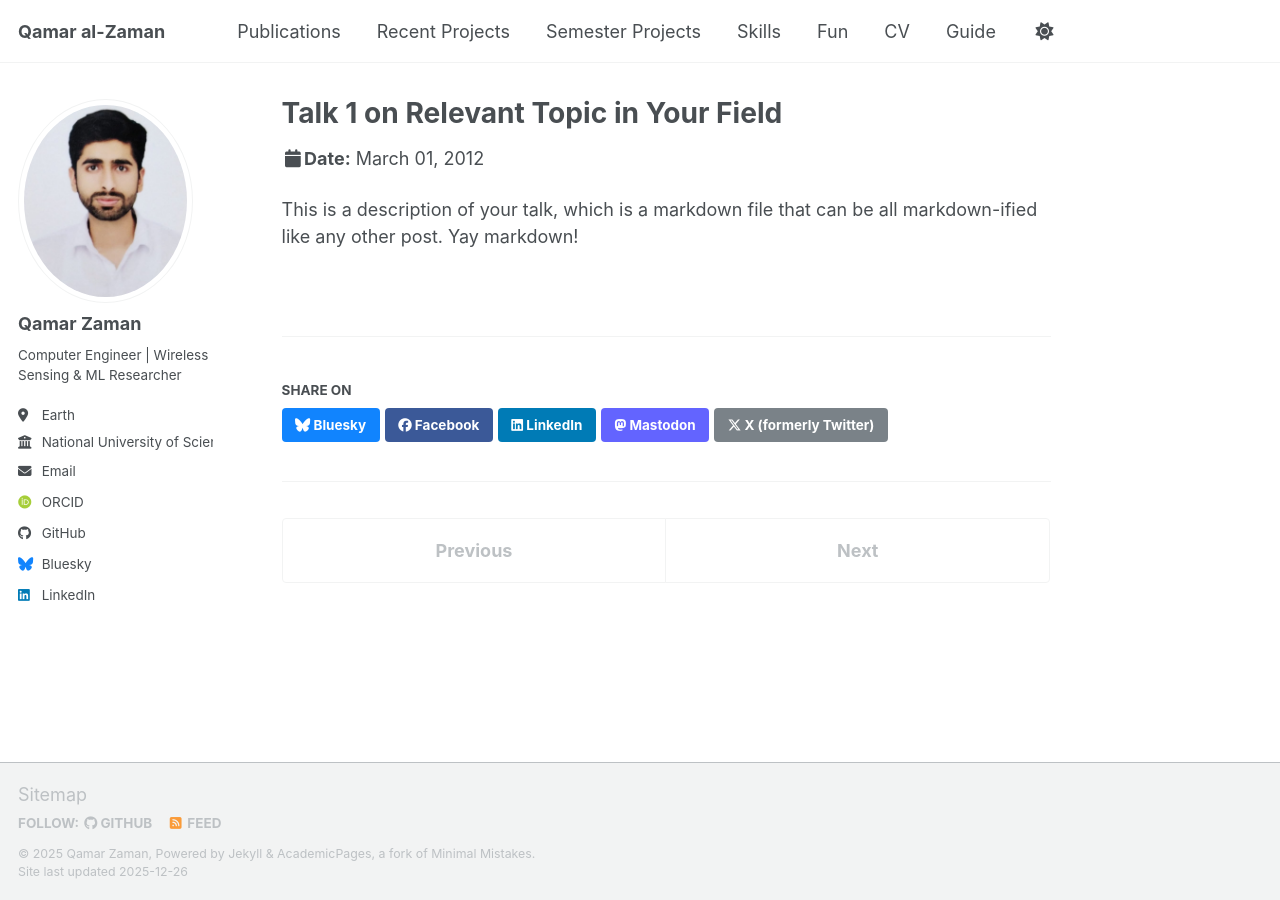
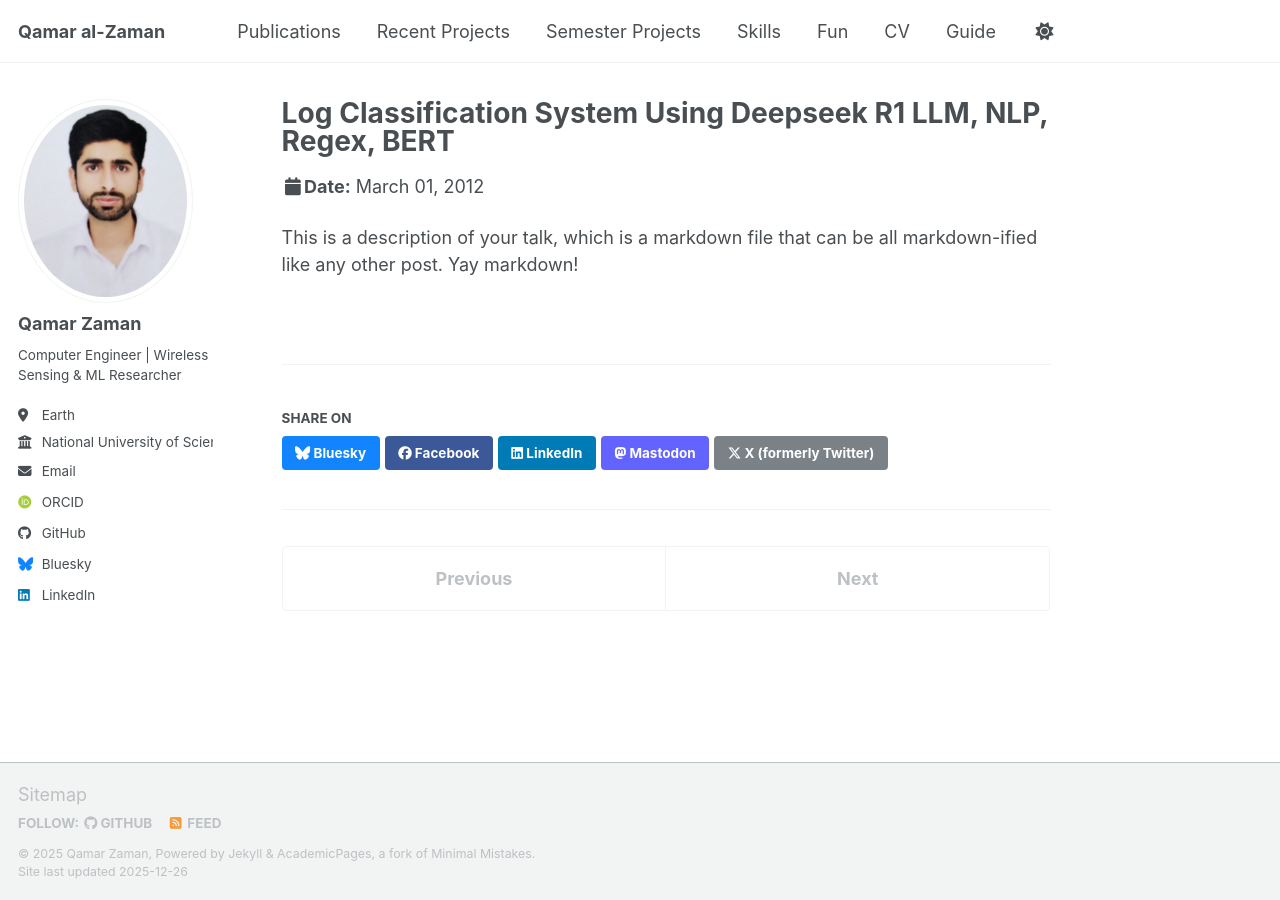
Before and after one commit to qzaman243/qzaman243.github.io, a Jekyll site: the page built from _talks/2012-03-01-talk-1.md, in a window 1280 px wide. Built offline with Jekyll 4.4.1, drawn with Linux system fonts in a browser that asks for light colours; some web fonts are replaced; a script bundle is joined from its source files by our own code; library files that are not in the unit come from our copies.

Commit message:
Update title of talk to reflect new topic

```diff
--- a/_talks/2012-03-01-talk-1.md
+++ b/_talks/2012-03-01-talk-1.md
@@ -1,5 +1,5 @@
 ---
-title: "Talk 1 on Relevant Topic in Your Field"
+title: "Log Classification System Using Deepseek R1 LLM, NLP, Regex, BERT"
 collection: talks
 type: "Talk"
 permalink: /talks/2012-03-01-talk-1
```
